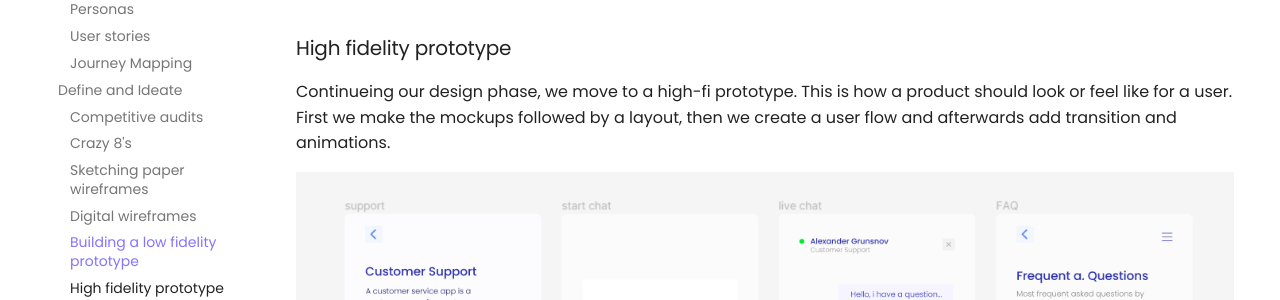
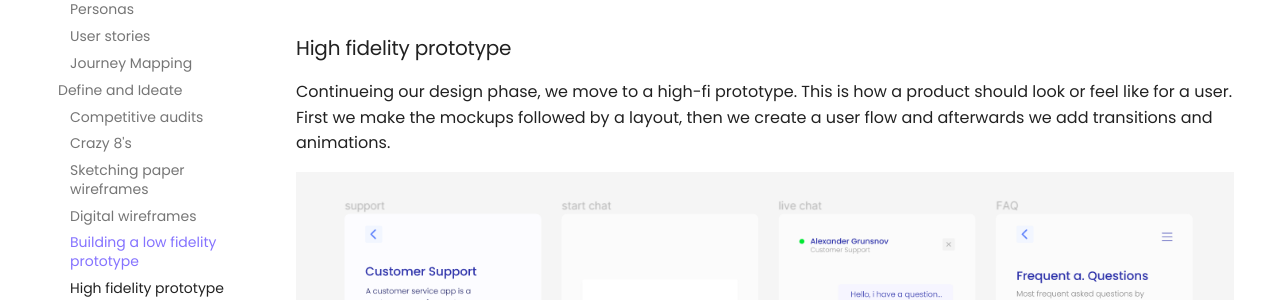
Before and after one commit to divstackio/docs-study, an MkDocs documentation site: the page built from docs/project.md, in a window 1280 px wide and 900 px high, scrolled down 14552 px. Shown: the part 180-480 px from the top of the window. Built offline with MkDocs 1.6.1 and Material for MkDocs 9.7.7, drawn with Linux system fonts in a browser that asks for light colours; some of the changed text lies outside the part shown.

Commit message:
Update project.md

```diff
--- a/docs/project.md
+++ b/docs/project.md
@@ -179,7 +179,7 @@
 ### High fidelity prototype
 
 Continueing our design phase, we move to a high-fi prototype. This is how a product should look or feel like for a user.
-First we make the mockups followed by a layout, then we create a user flow and afterwards add transition and animations.
+First we make the mockups followed by a layout, then we create a user flow and afterwards we add transitions and animations.
 
 
 <img src="https://raw.githubusercontent.com/divstackio/docs-study/main/docs/img/HF01.png">
@@ -187,7 +187,14 @@
 <img src="https://raw.githubusercontent.com/divstackio/docs-study/main/docs/img/HF03.png">
 <img src="https://raw.githubusercontent.com/divstackio/docs-study/main/docs/img/HF04.png">
 <img src="https://raw.githubusercontent.com/divstackio/docs-study/main/docs/img/HF05.png">
+<br>
 
+**The prototype:**
+<img src="https://raw.githubusercontent.com/divstackio/docs-study/main/docs/img/FLOW2.png">
+Interactive app can be found here: <https://www.figma.com/proto/LDLrHaCII463UQOfsNTopJ/official-mockups?node-id=30%3A3952&scaling=scale-down&page-id=0%3A1&starting-point-node-id=30%3A3952>
+
+
+<br>
 
 
 MkDocs is a Python documentation tool that uses **Markdown** as its
```
